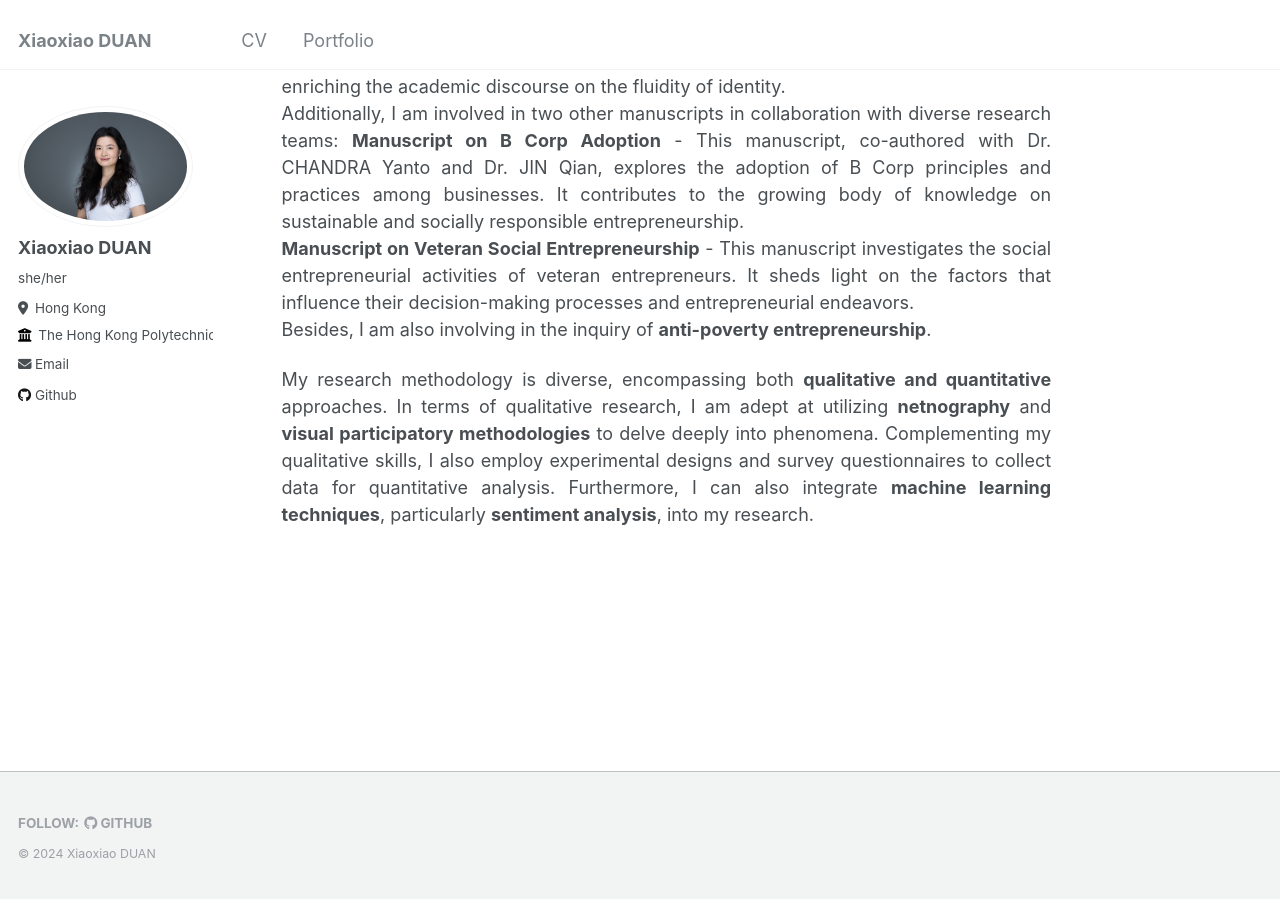
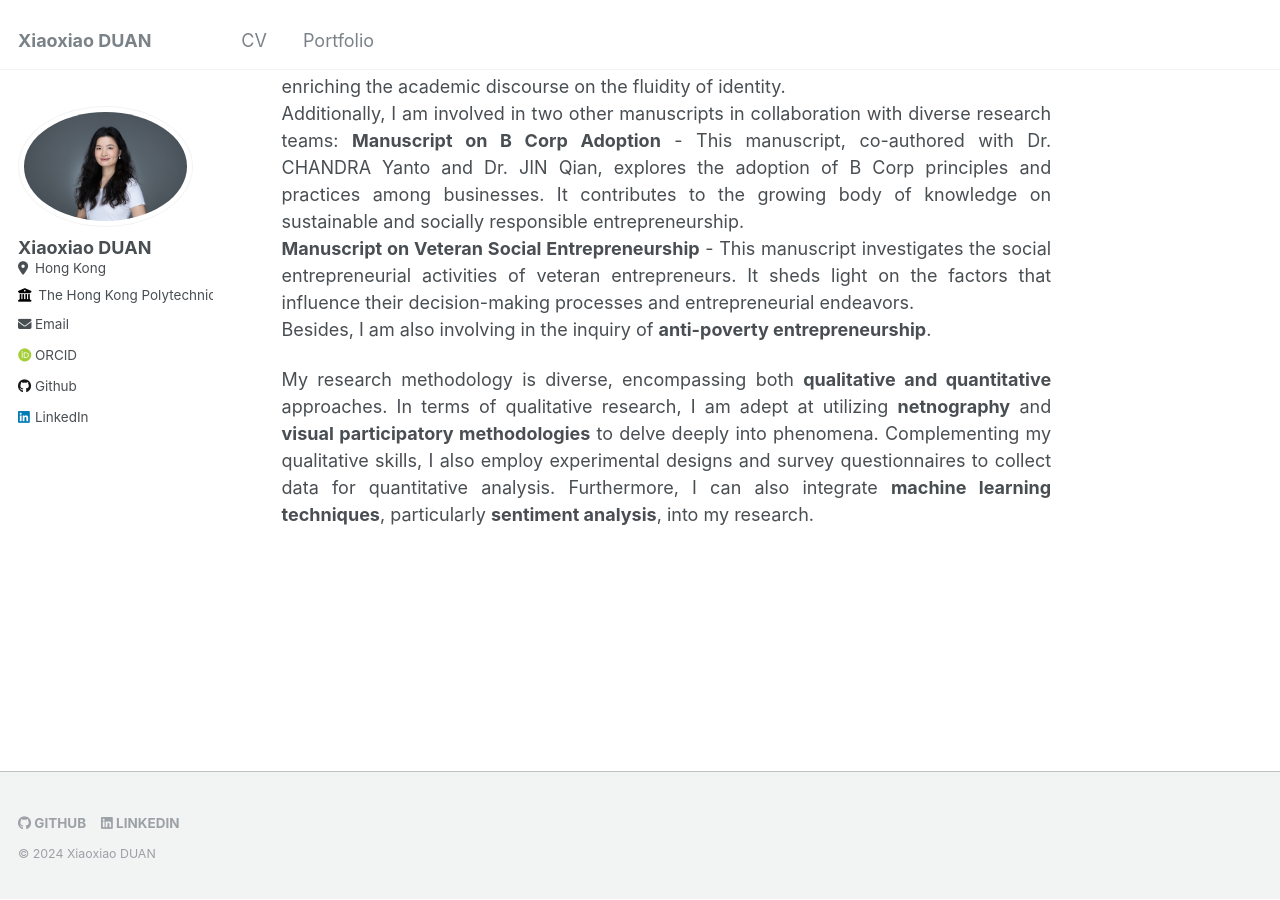
Before and after one commit to Xiaoxiao1087/XiaoxiaoDUAN, a Jekyll site: the page built from _pages/about.md, in a window 1280 px wide and 900 px high, scrolled down 636 px. Built offline with Jekyll 4.4.1, drawn with Linux system fonts in a browser that asks for light colours; some web fonts are replaced; our own code applies the rules of GitHub Pages for plain Markdown files; part of the change alters nothing that is shown.

Commit message:
Update _config.yml

```diff
--- a/_config.yml
+++ b/_config.yml
@@ -1,5 +1,5 @@
 # Basic Site Settings
-locale                   : "en-US"
+locale                   : "Hong Kong"
 title                    : "Xiaoxiao DUAN"
 title_separator          : "-"
 name                     : &name "Xiaoxiao DUAN"
@@ -15,27 +15,27 @@ author:
   # Biographic information
   avatar           : "authorprofile.jpg"
   name             : "Xiaoxiao DUAN"
-  pronouns         : "she/her"
+  program         : "PhD"
   bio              : # "Short biography for the left-hand sidebar"
   location         : "Hong Kong"
   employer         : "The Hong Kong Polytechnic University"
   uri              : # URL
-  email            : "antonettekell@gmail.com"
+  email            : "xiaoxiao.duan@connect.polyu.hk"
 
   # Academic websites
   arxiv            : # URL - Update with the correct link to your profile
   googlescholar    : # URL
   impactstory      : # URL
-  orcid            : # URL
+  orcid            : "https://orcid.org/my-orcid?orcid=0000-0003-1210-5152"
   semantic         : # URL
   pubmed           : # URL
-  researchgate     : # URL
+  researchgate     : #""
 
   # Repositories and software development
   bitbucket        : # Username - Update with your username on the site
   codepen          : # Username
   dribbble         : # Username
-  github           : "antonettekelly"
+  github           : "Xiaoxiao1087"
   kaggle           : # Username
   stackoverflow    : # User number or user number and name (i.e., use "1" or "1/jeff-atwood")
 
@@ -49,7 +49,7 @@ author:
   keybase          : # Username
   instagram        : # Username
   lastfm           : # Username
-  linkedin         : # Username
+  linkedin         : "Xiaoxiao1087"
   mastodon         : # URL
   medium           : # URL
   pinterest        : # Username
```
